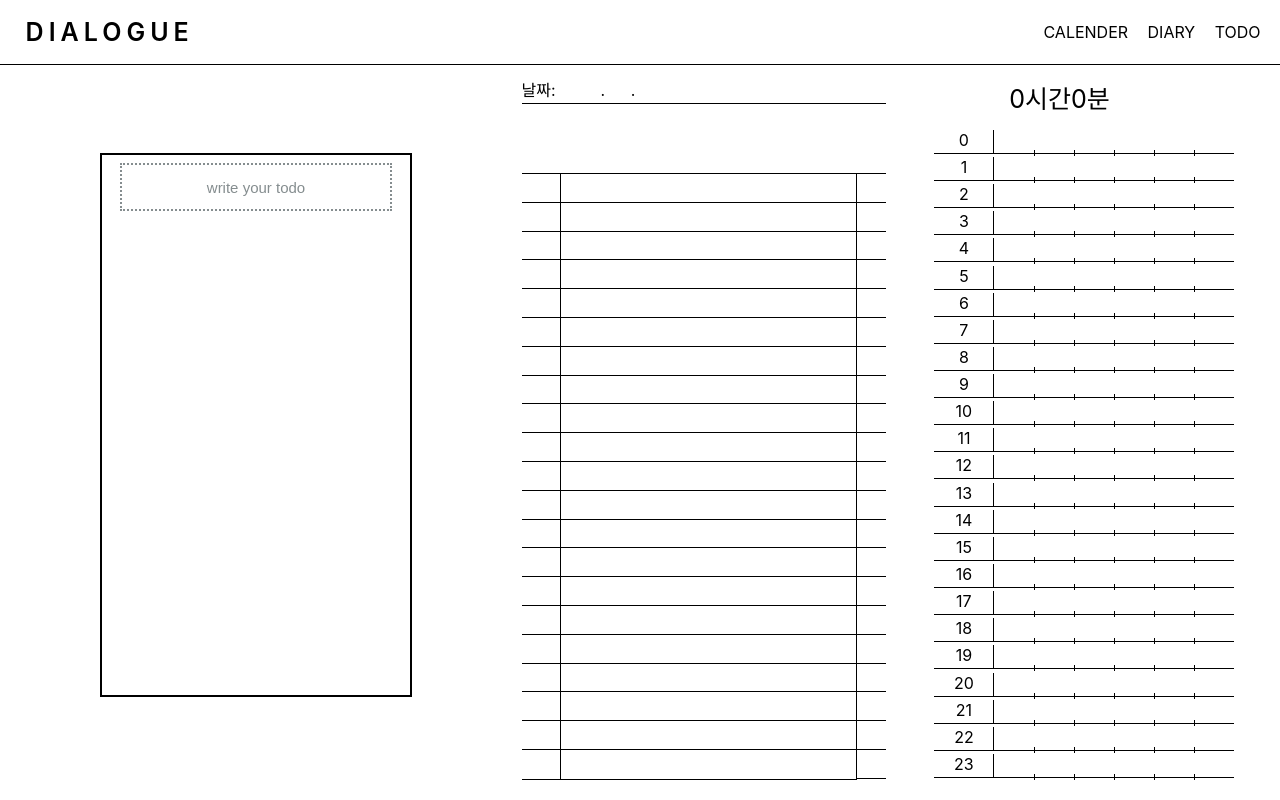
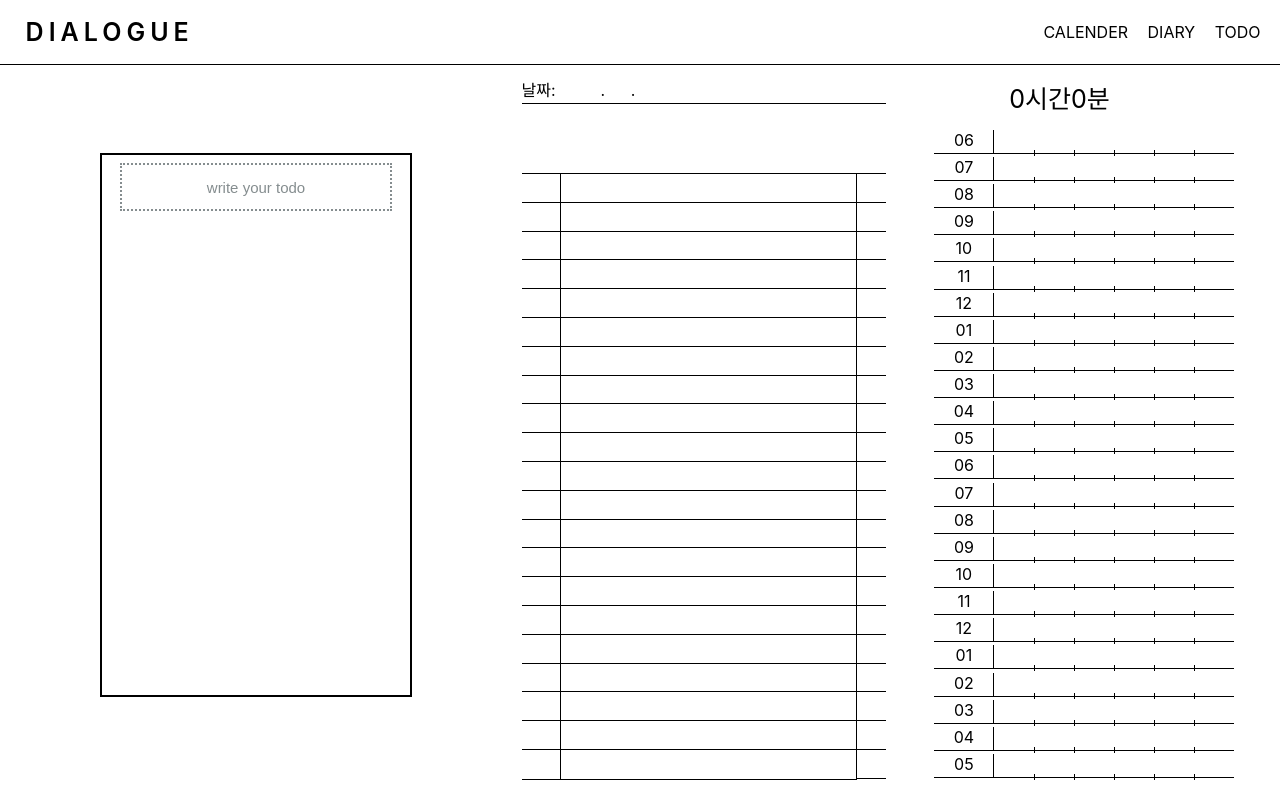
Before and after one commit to seyerin/dialogue, a React (Create React App) app: page /Todo in a window 1280 px wide. Built offline with nearby package versions, Linux system fonts and the light colour scheme.

Commit message:
scheduler

```diff
--- a/src/jsx/scheduler/SchedulerRightSide.jsx
+++ b/src/jsx/scheduler/SchedulerRightSide.jsx
@@ -89,7 +89,7 @@ function RightSide(props) {
       <div className="table">
         <div className="timeTitle">
           {timeArr.map((x, y) => (
-            <Time key={y} time={y} />
+            <Time key={y} time={x} />
           ))}
         </div>
         <div
```
